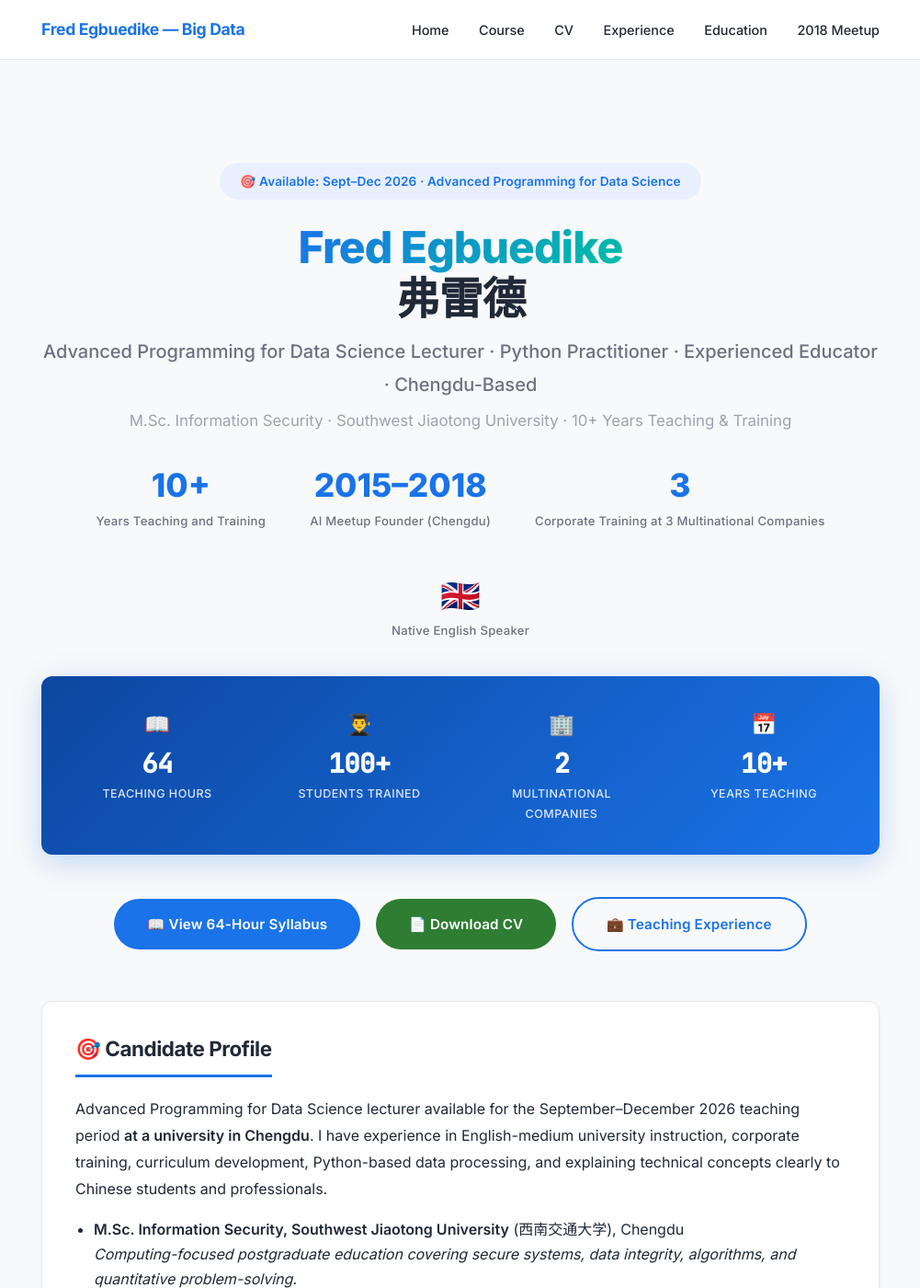
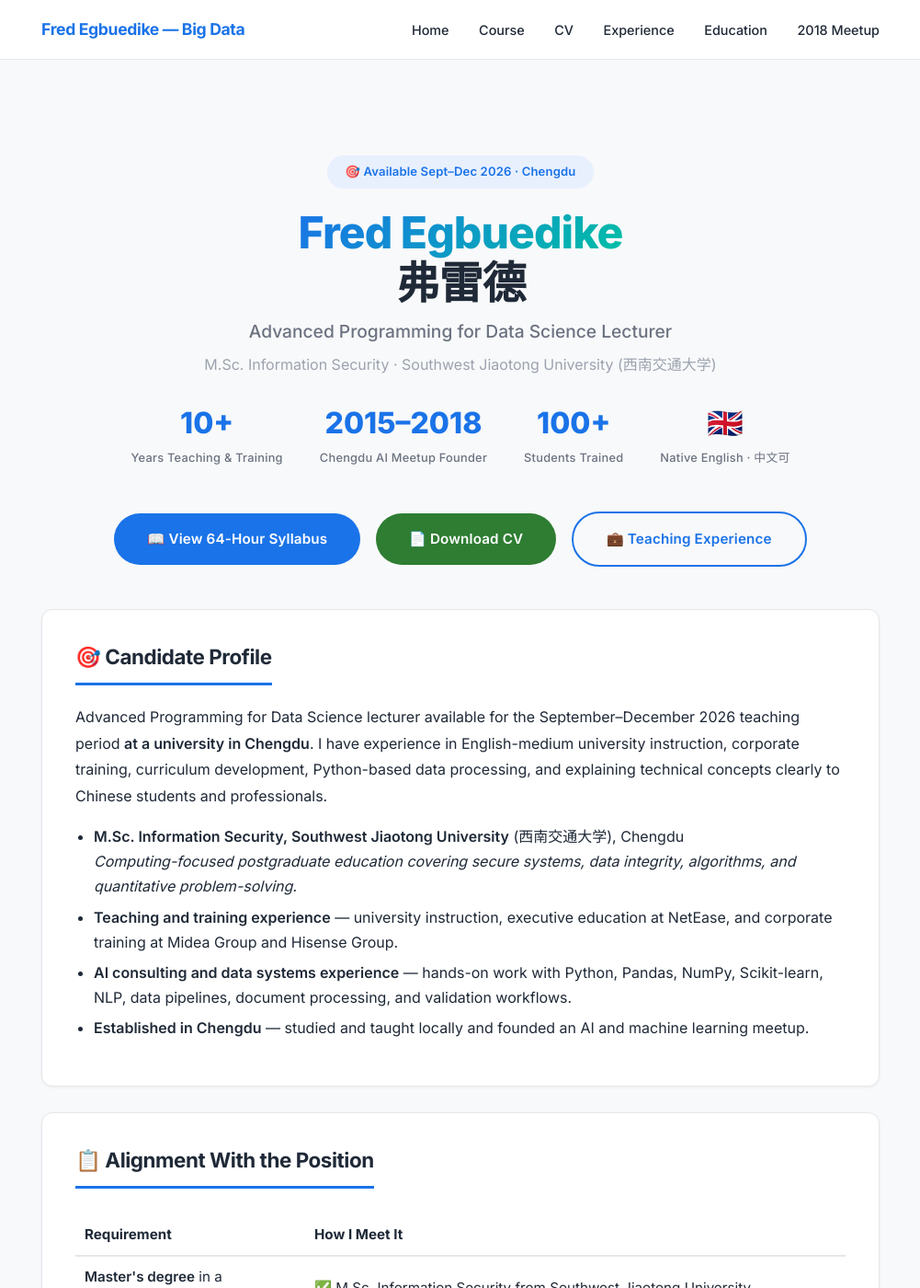
Before and after one commit to Fredilly/big-data, a Jekyll site: the page built from index.md, in a window 1280 px wide and 1400 px high. Shown: the whole window at 92% size, without its empty margins (139-1140 px from the left). Built offline with Jekyll 4.4.1, drawn with Linux system fonts in a browser that asks for light colours; nearby versions of some CDN libraries.

Commit message:
Clean up hero section: remove redundant data-stats-bar, consolidate stats, tighten layout

```diff
--- a/assets/css/style.css
+++ b/assets/css/style.css
@@ -98,7 +98,7 @@ p:last-child { margin-bottom: 0; }
 /* ===== Hero Section ===== */
 .hero {
   text-align: center;
-  padding: 64px 0 48px;
+  padding: 56px 0 40px;
   position: relative;
 }
 
@@ -106,7 +106,7 @@ p:last-child { margin-bottom: 0; }
   font-size: 3rem;
   font-weight: 800;
   line-height: 1.15;
-  margin-bottom: 12px;
+  margin-bottom: 8px;
 }
 
 .hero h1 .highlight {
@@ -117,27 +117,27 @@ p:last-child { margin-bottom: 0; }
 }
 
 .hero .subtitle {
-  font-size: 1.25rem;
+  font-size: 1.2rem;
   color: var(--text-light);
-  margin-bottom: 6px;
+  margin-bottom: 4px;
   font-weight: 500;
 }
 
 .hero .tagline-cn {
-  font-size: 1.05rem;
+  font-size: 1rem;
   color: var(--text-muted);
-  margin-bottom: 28px;
+  margin-bottom: 32px;
 }
 
 .hero-badge {
   display: inline-block;
   background: var(--primary-light);
   color: var(--primary);
-  padding: 8px 22px;
+  padding: 6px 20px;
   border-radius: 50px;
   font-weight: 600;
-  font-size: 0.85rem;
-  margin-bottom: 24px;
+  font-size: 0.82rem;
+  margin-bottom: 20px;
   letter-spacing: 0.01em;
 }
 
@@ -145,8 +145,8 @@ p:last-child { margin-bottom: 0; }
 .hero-stats {
   display: flex;
   justify-content: center;
-  gap: 48px;
-  margin: 36px 0;
+  gap: 40px;
+  margin: 32px 0 40px;
   flex-wrap: wrap;
 }
 
@@ -155,7 +155,7 @@ p:last-child { margin-bottom: 0; }
 }
 
 .stat .num {
-  font-size: 2.2rem;
+  font-size: 2rem;
   font-weight: 800;
   color: var(--primary);
   display: block;
@@ -164,53 +164,10 @@ p:last-child { margin-bottom: 0; }
 }
 
 .stat .label {
-  font-size: 0.82rem;
+  font-size: 0.8rem;
   color: var(--text-light);
   font-weight: 500;
   letter-spacing: 0.02em;
-}
-
-/* ===== Data Stats Bar (Big Data vibe) ===== */
-.data-stats-bar {
-  display: grid;
-  grid-template-columns: repeat(auto-fit, minmax(180px, 1fr));
-  gap: 16px;
-  margin: 32px 0 40px;
-  padding: 24px;
-  background: linear-gradient(135deg, #0d47a1, #1a73e8);
-  border-radius: var(--radius);
-  color: white;
-  box-shadow: 0 8px 32px rgba(26, 115, 232, 0.25);
-}
-
-.data-stat {
-  text-align: center;
-  padding: 8px;
-}
-
-.data-stat .data-value {
-  font-size: 1.8rem;
-  font-weight: 800;
-  display: block;
-  line-height: 1.2;
-  font-family: 'JetBrains Mono', monospace;
-  letter-spacing: -0.02em;
-}
-
-.data-stat .data-label {
-  font-size: 0.78rem;
-  opacity: 0.85;
-  display: block;
-  margin-top: 4px;
-  font-weight: 500;
-  letter-spacing: 0.04em;
-  text-transform: uppercase;
-}
-
-.data-stat .data-icon {
-  font-size: 1.4rem;
-  margin-bottom: 6px;
-  display: block;
 }
 
 /* ===== Buttons ===== */
--- a/index.md
+++ b/index.md
@@ -4,53 +4,30 @@ title: Home
 ---
 
 <div class="hero">
-  <div class="hero-badge">🎯 Available: Sept–Dec 2026 · Advanced Programming for Data Science</div>
+  <div class="hero-badge">🎯 Available Sept–Dec 2026 · Chengdu</div>
   <h1>
     <span class="highlight">Fred Egbuedike</span>
     <br>弗雷德
   </h1>
-  <p class="subtitle">Advanced Programming for Data Science Lecturer · Python Practitioner · Experienced Educator · Chengdu-Based</p>
-  <p class="tagline-cn">M.Sc. Information Security · Southwest Jiaotong University · 10+ Years Teaching & Training</p>
+  <p class="subtitle">Advanced Programming for Data Science Lecturer</p>
+  <p class="tagline-cn">M.Sc. Information Security · Southwest Jiaotong University (西南交通大学)</p>
 
   <div class="hero-stats">
     <div class="stat">
       <span class="num">10+</span>
-      <span class="label">Years Teaching and Training</span>
+      <span class="label">Years Teaching &amp; Training</span>
     </div>
     <div class="stat">
       <span class="num">2015–2018</span>
-      <span class="label">AI Meetup Founder (Chengdu)</span>
+      <span class="label">Chengdu AI Meetup Founder</span>
     </div>
     <div class="stat">
-      <span class="num">3</span>
-      <span class="label">Corporate Training at 3 Multinational Companies</span>
+      <span class="num">100+</span>
+      <span class="label">Students Trained</span>
     </div>
     <div class="stat">
       <span class="num">🇬🇧</span>
-      <span class="label">Native English Speaker</span>
-    </div>
-  </div>
-
-  <div class="data-stats-bar">
-    <div class="data-stat">
-      <span class="data-icon">📖</span>
-      <span class="data-value">64</span>
-      <span class="data-label">Teaching Hours</span>
-    </div>
-    <div class="data-stat">
-      <span class="data-icon">👨‍🎓</span>
-      <span class="data-value">100+</span>
-      <span class="data-label">Students Trained</span>
-    </div>
-    <div class="data-stat">
-      <span class="data-icon">🏢</span>
-      <span class="data-value">2</span>
-      <span class="data-label">Multinational Companies</span>
-    </div>
-    <div class="data-stat">
-      <span class="data-icon">📅</span>
-      <span class="data-value">10+</span>
-      <span class="data-label">Years Teaching</span>
+      <span class="label">Native English · 中文可</span>
     </div>
   </div>
 
```
